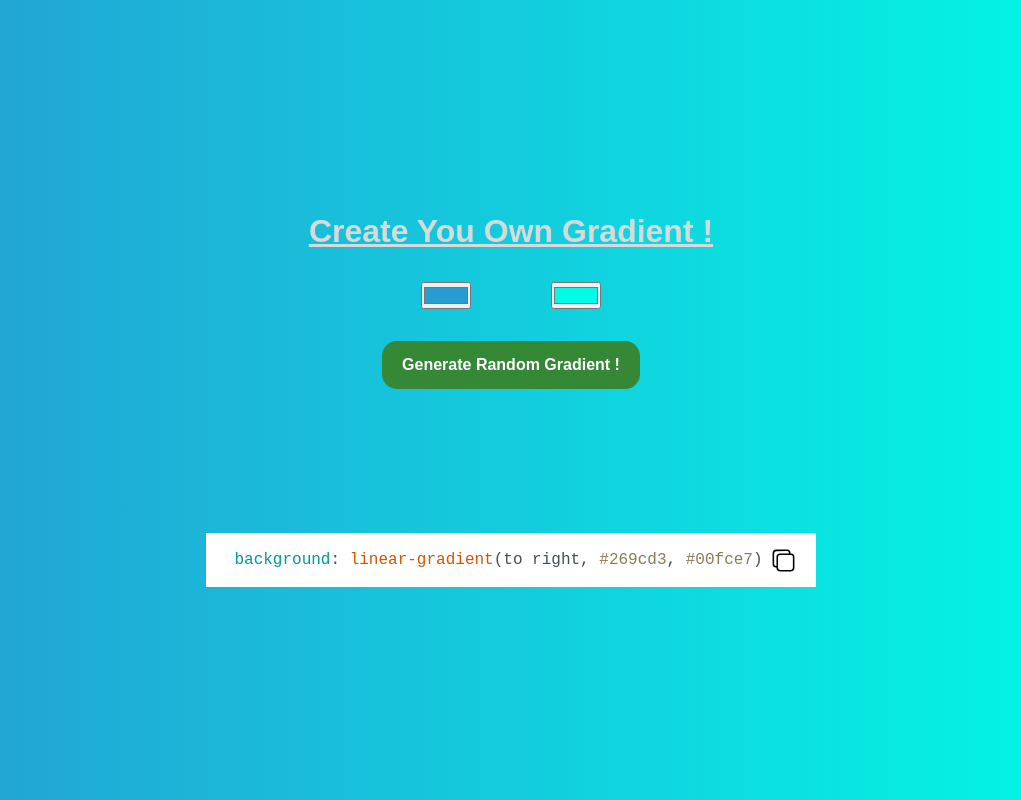
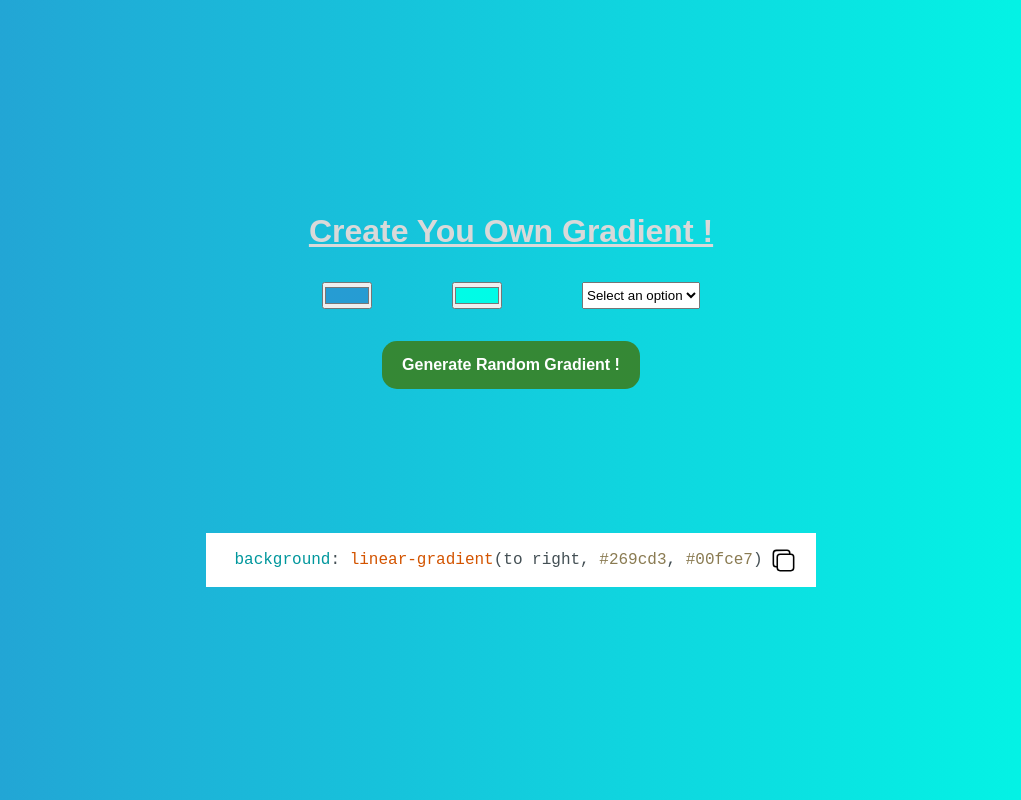
Before and after one commit to NimeshPiyumantha/Gradient_Generator_App, a React (Vite) app: page / in a window 1280 px wide. Shown: the whole page, without its empty margins (129-1150 px from the left). Built offline with nearby package versions, Linux system fonts and the light colour scheme.

Commit message:
Update Content

```diff
--- a/src/components/Gradient.tsx
+++ b/src/components/Gradient.tsx
@@ -1,4 +1,4 @@
-import { useEffect, useState } from "react";
+import { ChangeEvent, useEffect, useState } from "react";
 import SyntaxHighlighter from "react-syntax-highlighter";
 import { arduinoLight } from "react-syntax-highlighter/dist/esm/styles/hljs";
 import { IoCopyOutline } from "react-icons/io5";
@@ -8,10 +8,11 @@ import randomcolor from "randomcolor";
 const Gradient = () => {
   const [color1, setColor1] = useState(randomcolor());
   const [color2, setColor2] = useState(randomcolor());
+  const [position, setPosition] = useState("to right");
   const [output, setOutput] = useState("");
 
   useEffect(() => {
-    const gradient = `linear-gradient(to right, ${color1}, ${color2})`;
+    const gradient = `linear-gradient(${position}, ${color1}, ${color2})`;
     document.body.style.background = gradient;
     setOutput(`background: ${gradient}`);
   }, [color1, color2]);
@@ -30,6 +31,10 @@ const Gradient = () => {
     setColor2(randomcolor());
   };
 
+  const handleChange = (event: ChangeEvent<HTMLSelectElement>) => {
+    setPosition(event.target.value);
+  };
+
   return (
     <div className="gradient">
       <h1>Create You Own Gradient !</h1>
@@ -46,6 +51,13 @@ const Gradient = () => {
           value={color2}
           onChange={handleChangeColor}
         />
+        <select value={position} onChange={handleChange}>
+          <option value="to right">Select an option</option>
+          <option value="to right">Right</option>
+          <option value="to left">Left</option>
+          <option value="to top">Top</option>
+          <option value="to bottom">Bottom</option>
+        </select>
       </div>
       <button className="btnRandom" onClick={handleRandomClick}>
         Generate Random Gradient !
```
